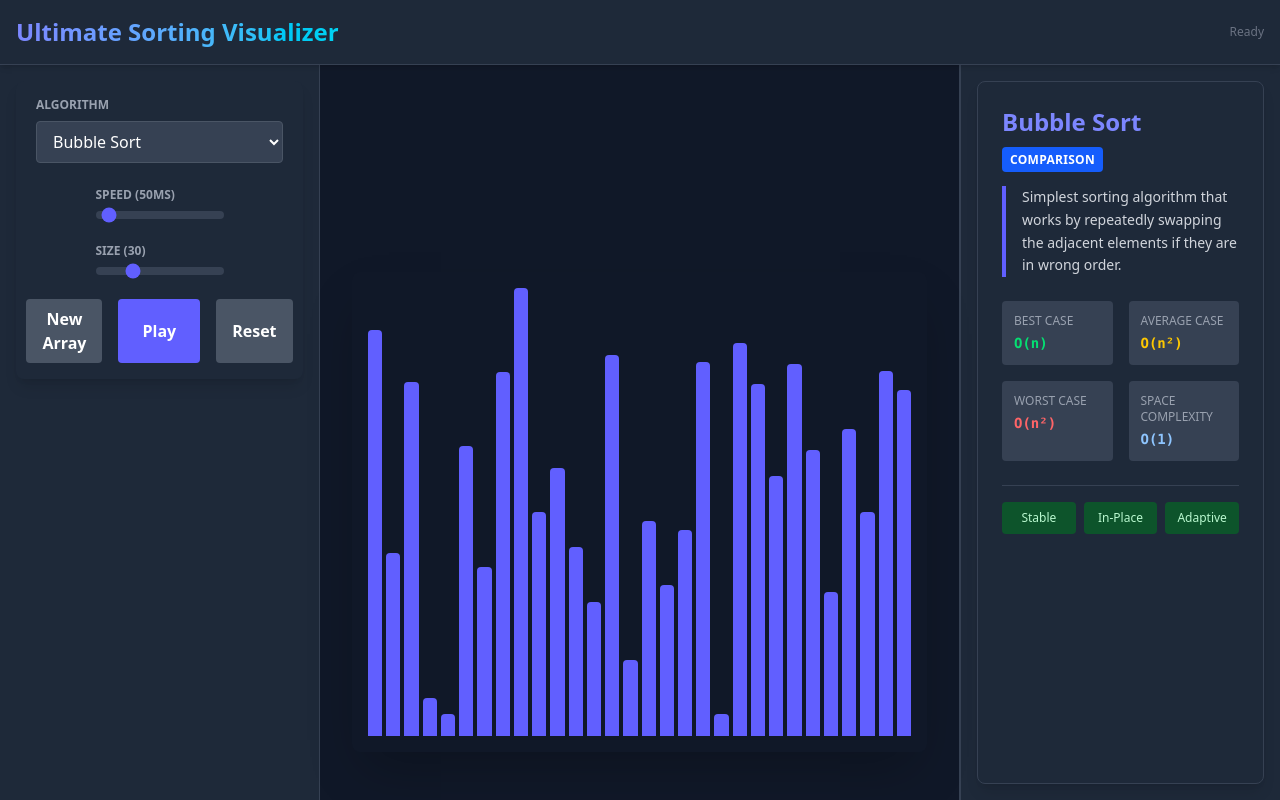
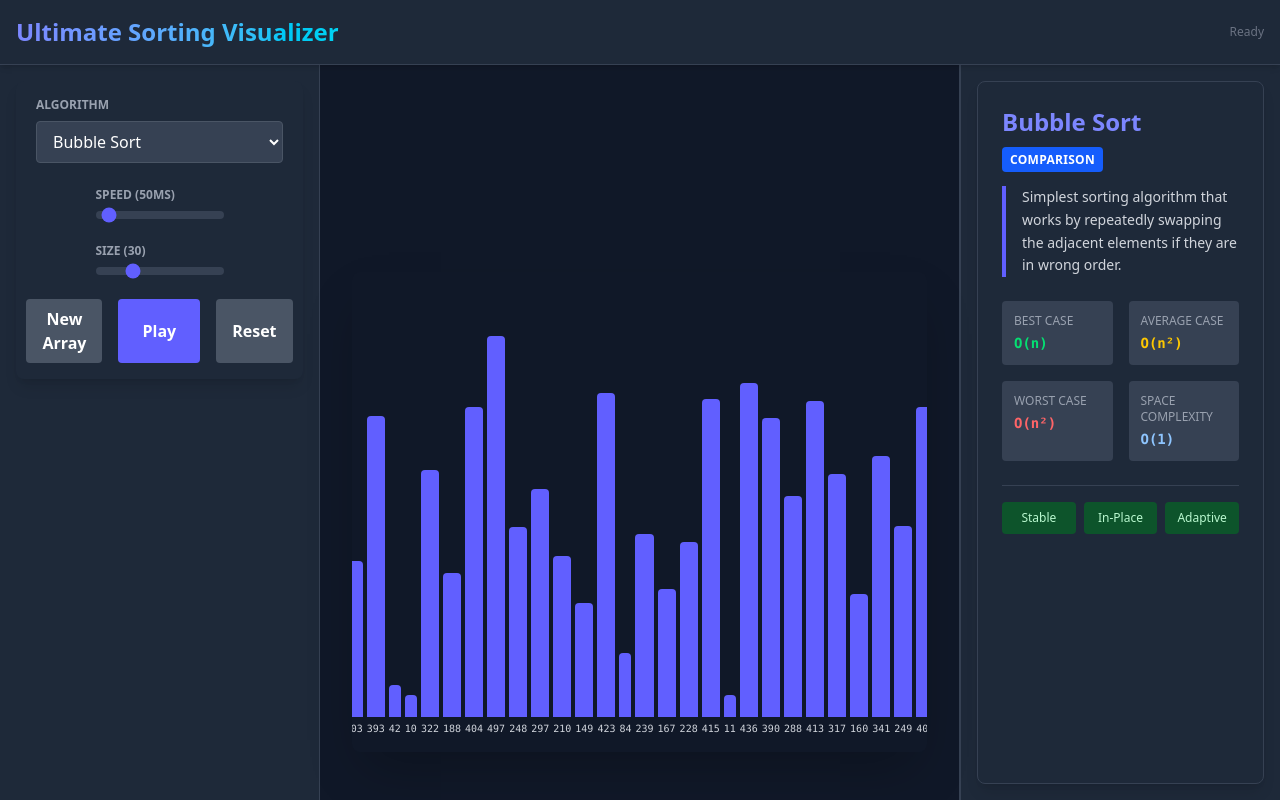
Before and after one commit to infinawaz/ultimate-sorting-visualizer, a React (Vite) app: page / in a window 1280 px wide. Built offline with nearby package versions, Linux system fonts and the light colour scheme.

Commit message:
Enhancement: Show array values below bars and adjust max height

```diff
--- a/src/visualizer/Bars.tsx
+++ b/src/visualizer/Bars.tsx
@@ -26,7 +26,7 @@ const Bars: React.FC<BarsProps> = ({ array, compared, swapped, merged, pivot })
         }
 
         // Dynamic height based on value (assuming sorting 1-100 or relative)
-        const height = `${Math.max(5, (value / Math.max(...array)) * 100)}%`;
+        const height = `${Math.max(5, (value / Math.max(...array)) * 85)}%`;
 
         return { height, bgColor };
     };
@@ -36,12 +36,16 @@ const Bars: React.FC<BarsProps> = ({ array, compared, swapped, merged, pivot })
             {array.map((value, idx) => {
                 const { height, bgColor } = getBarStyle(idx, value);
                 return (
-                    <div
-                        key={idx}
-                        className={`w-full transition-all duration-75 ease-in-out ${bgColor} rounded-t-sm`}
-                        style={{ height }}
-                        title={`Value: ${value}`}
-                    ></div>
+                    <div key={idx} className="flex flex-col justify-end items-center w-full h-full gap-1">
+                        <div
+                            className={`w-full transition-all duration-75 ease-in-out ${bgColor} rounded-t-sm`}
+                            style={{ height }}
+                            title={`Value: ${value}`}
+                        ></div>
+                        <span className="text-[10px] text-gray-300 font-mono select-none">
+                            {value}
+                        </span>
+                    </div>
                 );
             })}
         </div>
```
